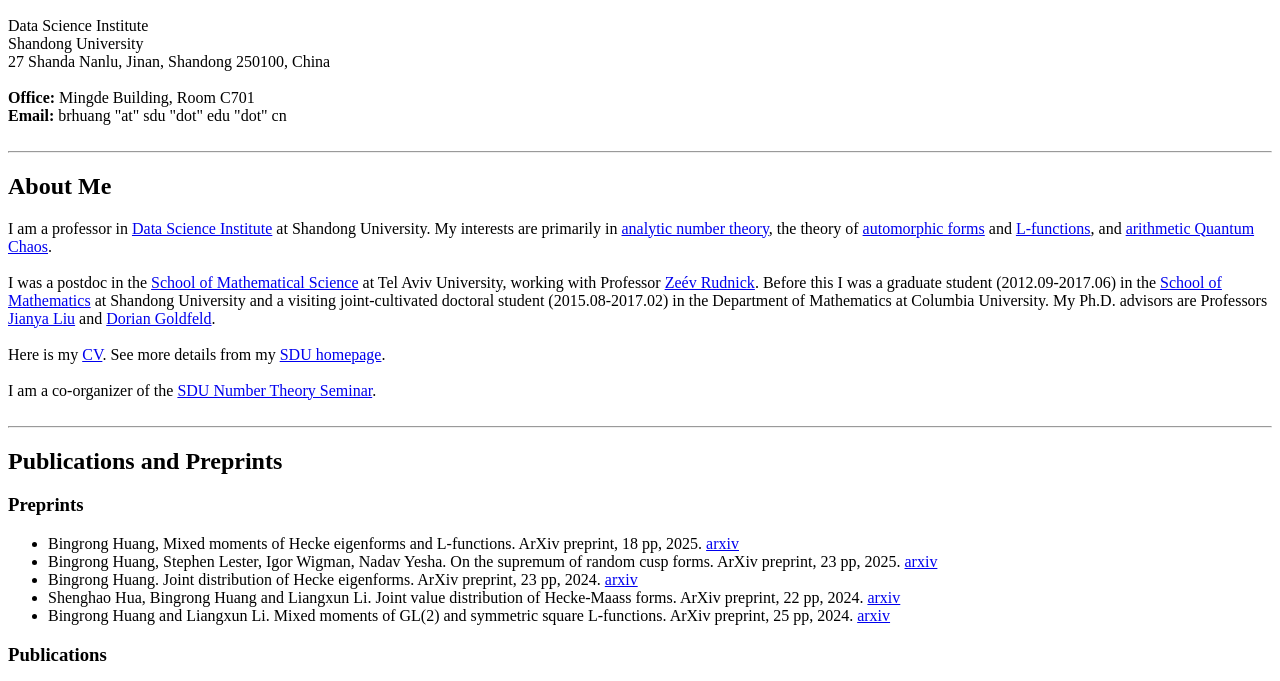
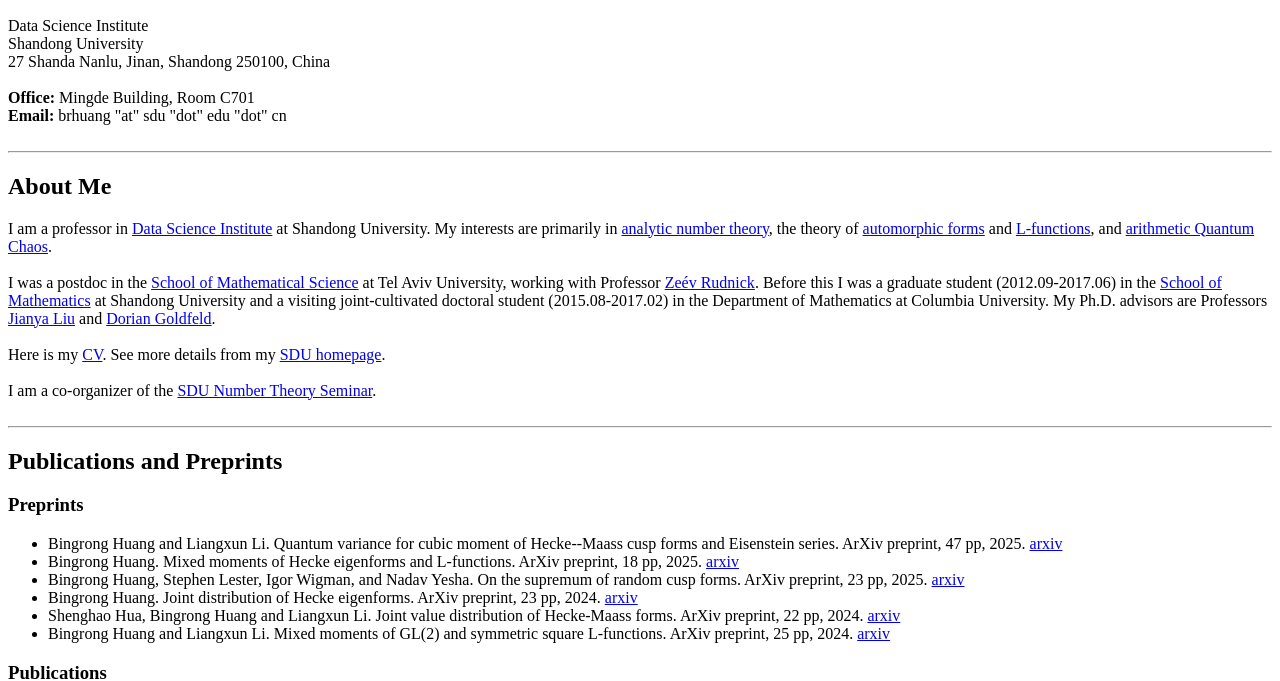
Before and after one commit to bingronghuang/bingronghuang.github.io, a plain HTML site: page index.html in a window 1280 px wide. Shown: the part 119-800 px from the top of the page. Drawn offline with Linux system fonts and the light colour scheme.

Commit message:
Update index.html

```diff
--- a/index.html
+++ b/index.html
@@ -61,22 +61,37 @@
       <h3>Preprints</h3>
       <ul>
         <li>
-          Bingrong Huang, Mixed moments of Hecke eigenforms and L-functions. ArXiv preprint,  18 pp, 2025.
+          Bingrong Huang and Liangxun Li.
+          Quantum variance for cubic moment of Hecke--Maass cusp forms and Eisenstein series.
+          ArXiv preprint,  47 pp, 2025.
+          <a href="https://arxiv.org/abs/2510.12322">arxiv</a>
+        </li>
+        <li>
+          Bingrong Huang.
+          Mixed moments of Hecke eigenforms and L-functions.
+          ArXiv preprint,  18 pp, 2025.
           <a href="https://arxiv.org/abs/2510.01835">arxiv</a>
         </li>
         <li>
-          Bingrong Huang, Stephen Lester, Igor Wigman, Nadav Yesha. On the supremum of random cusp forms. ArXiv preprint,  23 pp, 2025.
+          Bingrong Huang, Stephen Lester, Igor Wigman, and Nadav Yesha.
+          On the supremum of random cusp forms.
+          ArXiv preprint,  23 pp, 2025.
           <a href="https://arxiv.org/abs/2508.16813">arxiv</a>
         </li>
         <li>
-          Bingrong Huang. Joint distribution of Hecke eigenforms. ArXiv preprint,  23 pp, 2024.
+          Bingrong Huang.
+          Joint distribution of Hecke eigenforms. ArXiv preprint,  23 pp, 2024.
           <a href="https://arxiv.org/abs/2406.03073">arxiv</a>
         </li>
         <li>
-          Shenghao Hua, Bingrong Huang and Liangxun Li. Joint value distribution of Hecke-Maass forms. ArXiv preprint,  22 pp, 2024.
+          Shenghao Hua, Bingrong Huang and Liangxun Li.
+          Joint value distribution of Hecke-Maass forms.
+          ArXiv preprint,  22 pp, 2024.
           <a href="https://arxiv.org/abs/2405.00996">arxiv</a>
         </li>
-        <li> Bingrong Huang and Liangxun Li. Mixed moments of GL(2) and symmetric square L-functions. ArXiv preprint,  25 pp, 2024.
+        <li> Bingrong Huang and Liangxun Li.
+          Mixed moments of GL(2) and symmetric square L-functions.
+          ArXiv preprint,  25 pp, 2024.
           <a href="https://arxiv.org/abs/2403.08324">arxiv</a>
         </li>
       </ul>
```
